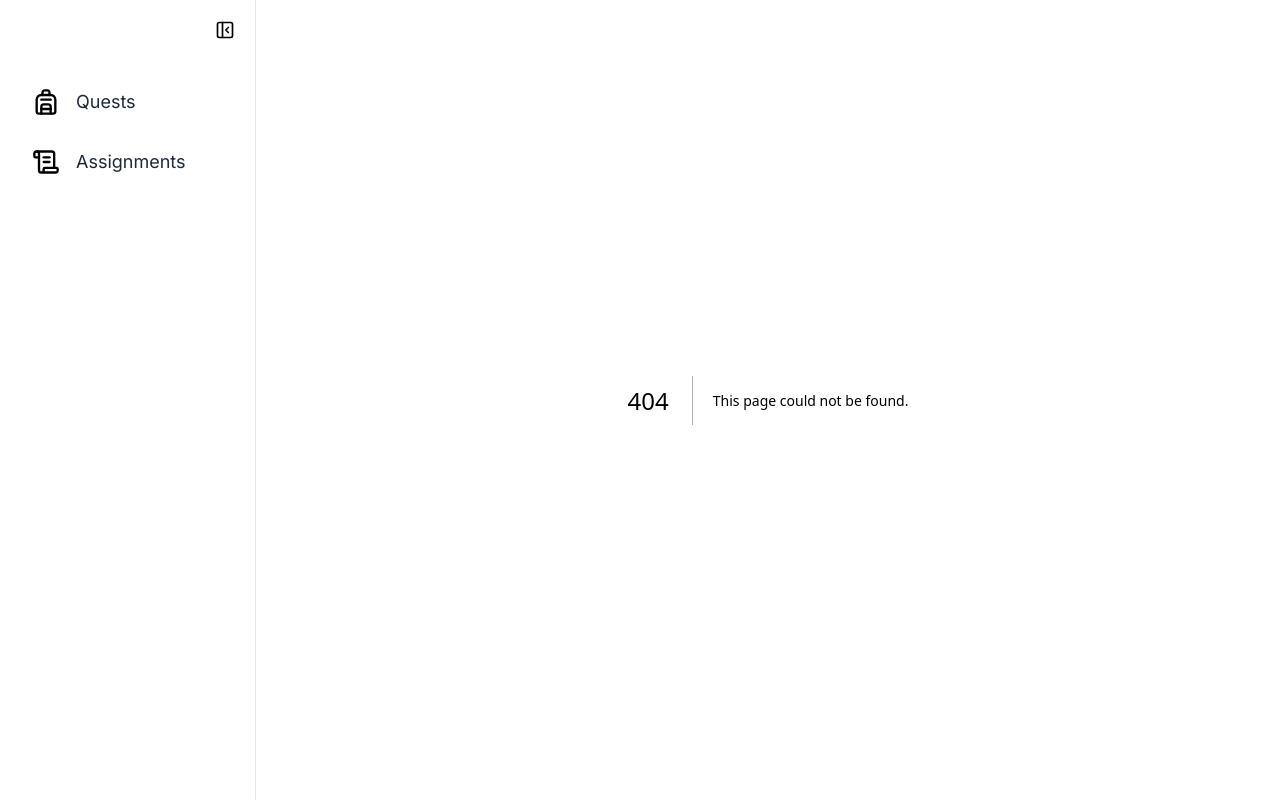
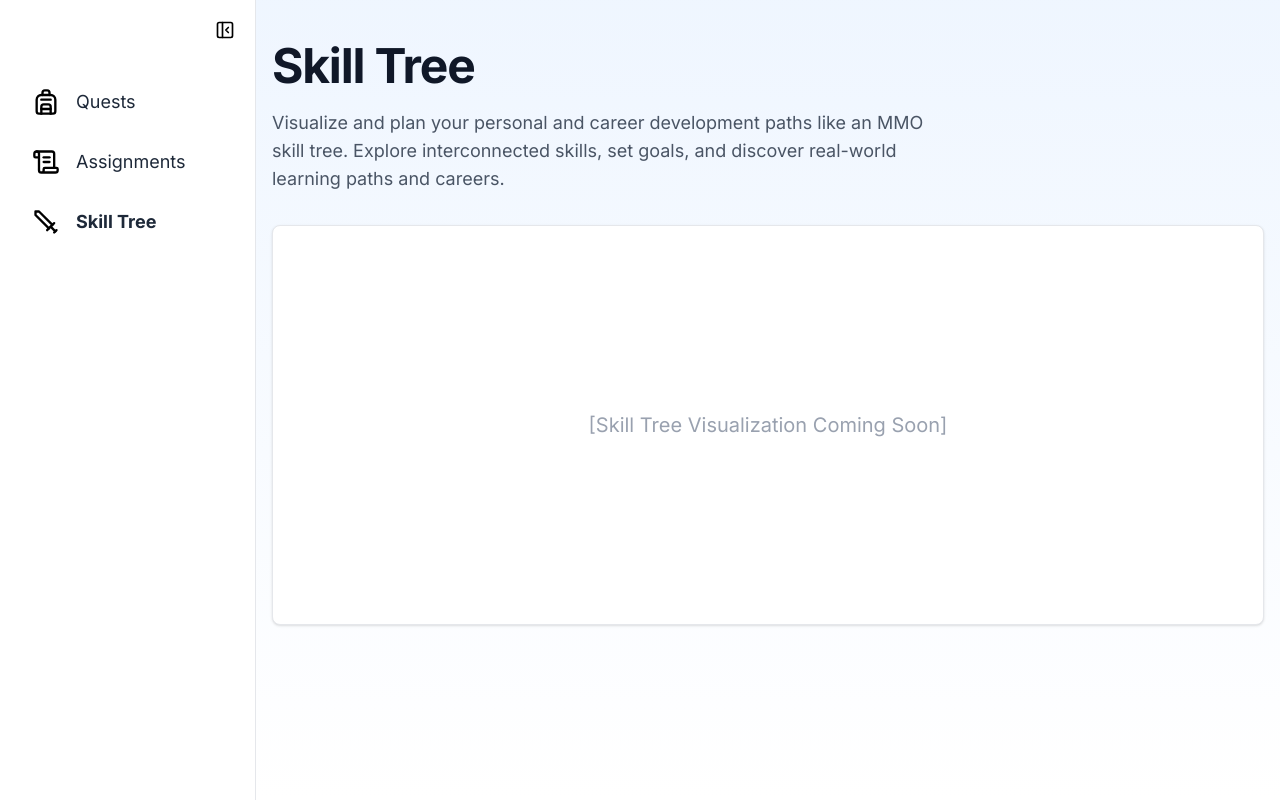
Before and after one commit to hi-anthonyyang/sidequest, a Next.js app: page /skill-tree in a window 1280 px wide. Before the commit this address had no page. Built offline with nearby package versions, Linux system fonts and the light colour scheme.

Commit message:
feat(skill-tree): add Skill Tree tab and initial page with placeholder

```diff
--- /dev/null
+++ b/src/app/skill-tree/page.tsx
@@ -0,0 +1,22 @@
+import React from 'react';
+
+export default function SkillTreePage() {
+  return (
+    <main className="min-h-screen bg-gradient-to-b from-blue-50 to-white font-sans">
+      <div className="container mx-auto px-4 pt-10 pb-24">
+        <div className="max-w-5xl mx-auto">
+          <h1 className="text-3xl md:text-5xl font-bold text-gray-900 tracking-tight leading-[1.1] mb-4">
+            Skill Tree
+          </h1>
+          <p className="text-lg text-gray-600 mb-8 max-w-2xl">
+            Visualize and plan your personal and career development paths like an MMO skill tree. Explore interconnected skills, set goals, and discover real-world learning paths and careers.
+          </p>
+          <div className="bg-white border border-gray-200 rounded-lg shadow-sm p-6 min-h-[400px] flex items-center justify-center">
+            {/* Skill Tree Visualization Placeholder */}
+            <span className="text-gray-400 text-xl">[Skill Tree Visualization Coming Soon]</span>
+          </div>
+        </div>
+      </div>
+    </main>
+  );
+}
--- a/src/components/Sidebar.tsx
+++ b/src/components/Sidebar.tsx
@@ -54,6 +54,13 @@ export default function Sidebar() {
           <Image src="/icons/scroll-text.svg" alt="Assignments" width={28} height={28} className="w-7 h-7 min-w-[28px] min-h-[28px] flex-shrink-0" />
           {showText && !collapsed && 'Assignments'}
         </Link>
+        <Link
+          href="/skill-tree"
+          className={`flex items-center gap-4 px-4 py-3 text-gray-800 text-lg ${pathname === '/skill-tree' ? 'font-bold' : 'font-normal'} hover:bg-gray-100 rounded-lg transition-colors ${collapsed ? 'justify-center' : ''}`}
+        >
+          <Image src="/icons/sword.svg" alt="Skill Tree" width={28} height={28} className="w-7 h-7 min-w-[28px] min-h-[28px] flex-shrink-0" />
+          {showText && !collapsed && 'Skill Tree'}
+        </Link>
       </div>
     </nav>
   );
```
